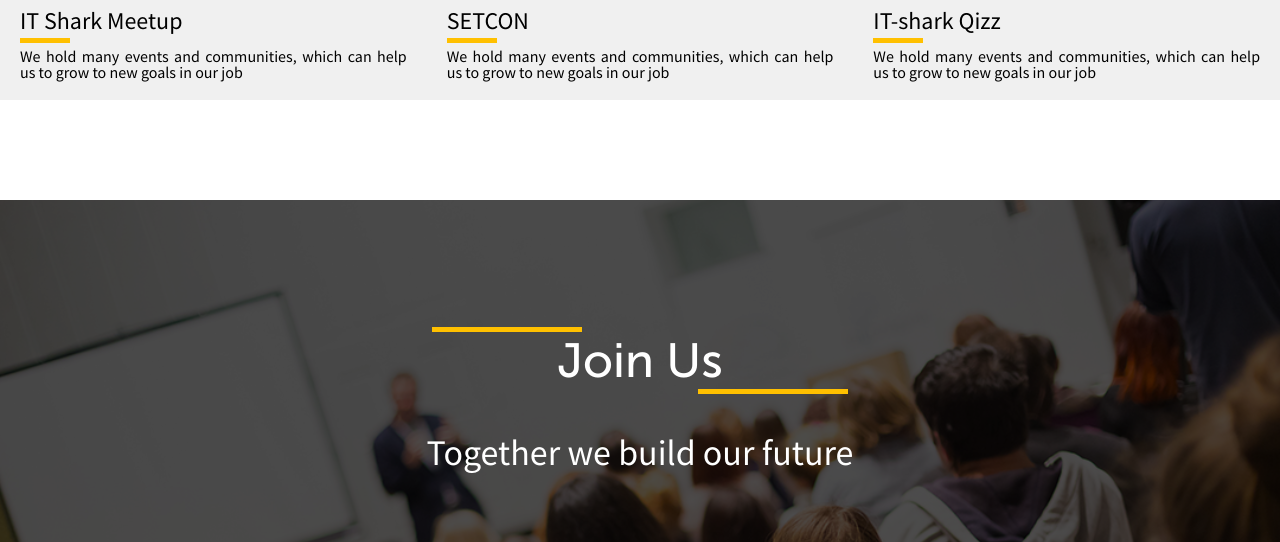
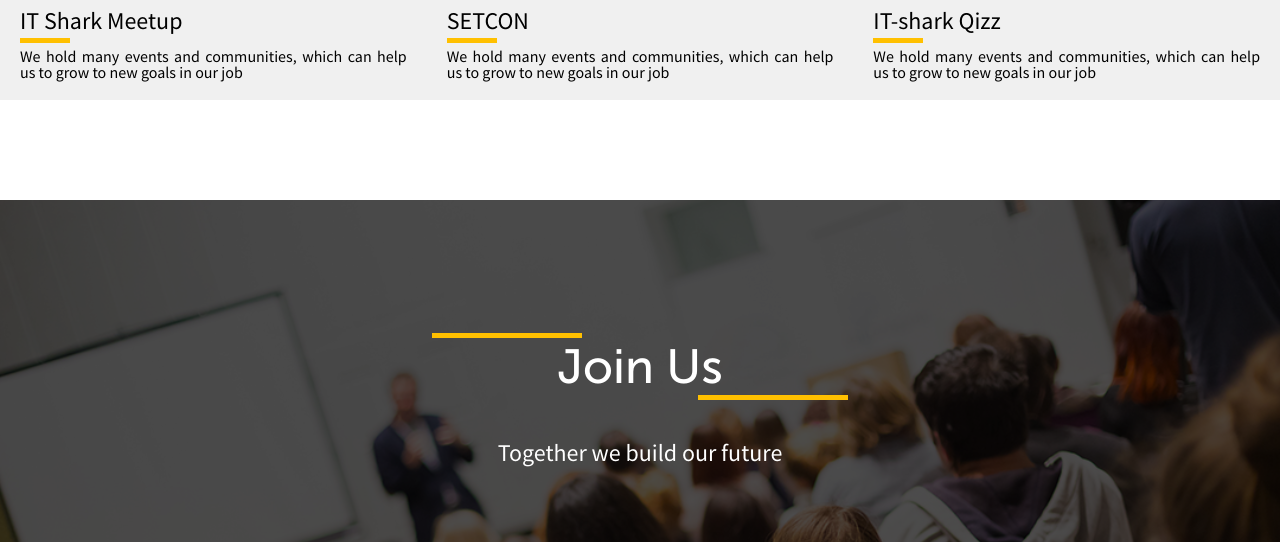
Before and after one commit to RamanBychkou/js-page, a plain HTML site: page index.html in a window 1280 px wide. Shown: the part 3325-3867 px from the top of the page. Drawn offline with Linux system fonts and the light colour scheme.

Commit message:
Deploy liOdama/js-page to github.com/liOdama/js-page.git:gh-pages

```diff
--- a/css/main.css
+++ b/css/main.css
@@ -368,7 +368,7 @@ h2 {
       font-size: 48px;
       text-align: center; }
     .joinUs .title p {
-      font-size: 36px; }
+      font-size: 1.5rem; }
   .joinUs .links {
     display: flex;
     justify-content: space-between;
```
